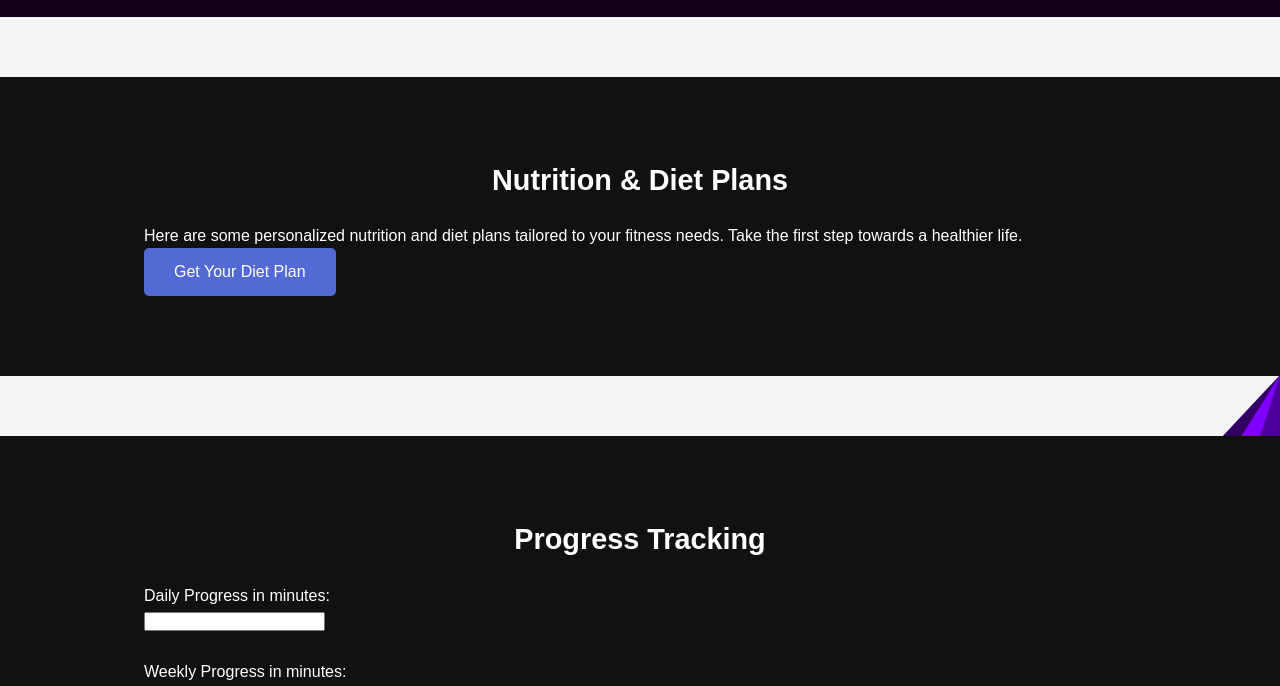
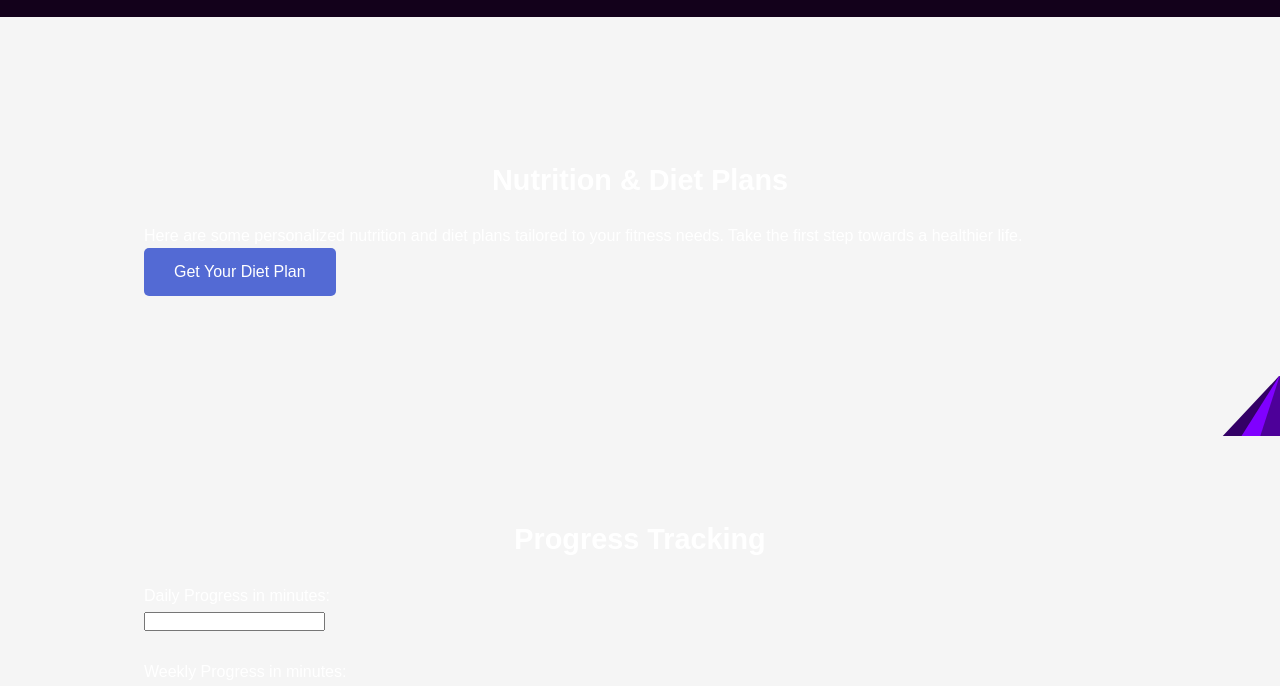
Before and after one commit to pranavsalim/calisthenics, a plain HTML site: page src/demand.html in a window 1280 px wide. Shown: the part 100-786 px from the top of the page. Drawn offline with nearby package versions, Linux system fonts and the light colour scheme.

Commit message:
Your commit message here

```diff
--- a/src/demand.html
+++ b/src/demand.html
@@ -40,7 +40,7 @@
         section {
             padding: 80px 20px;
             margin-top: 60px;
-            background-color: #111;
+            background-color: whitesmoke;
             transition: background-color 0.3s;
         }
 
```
